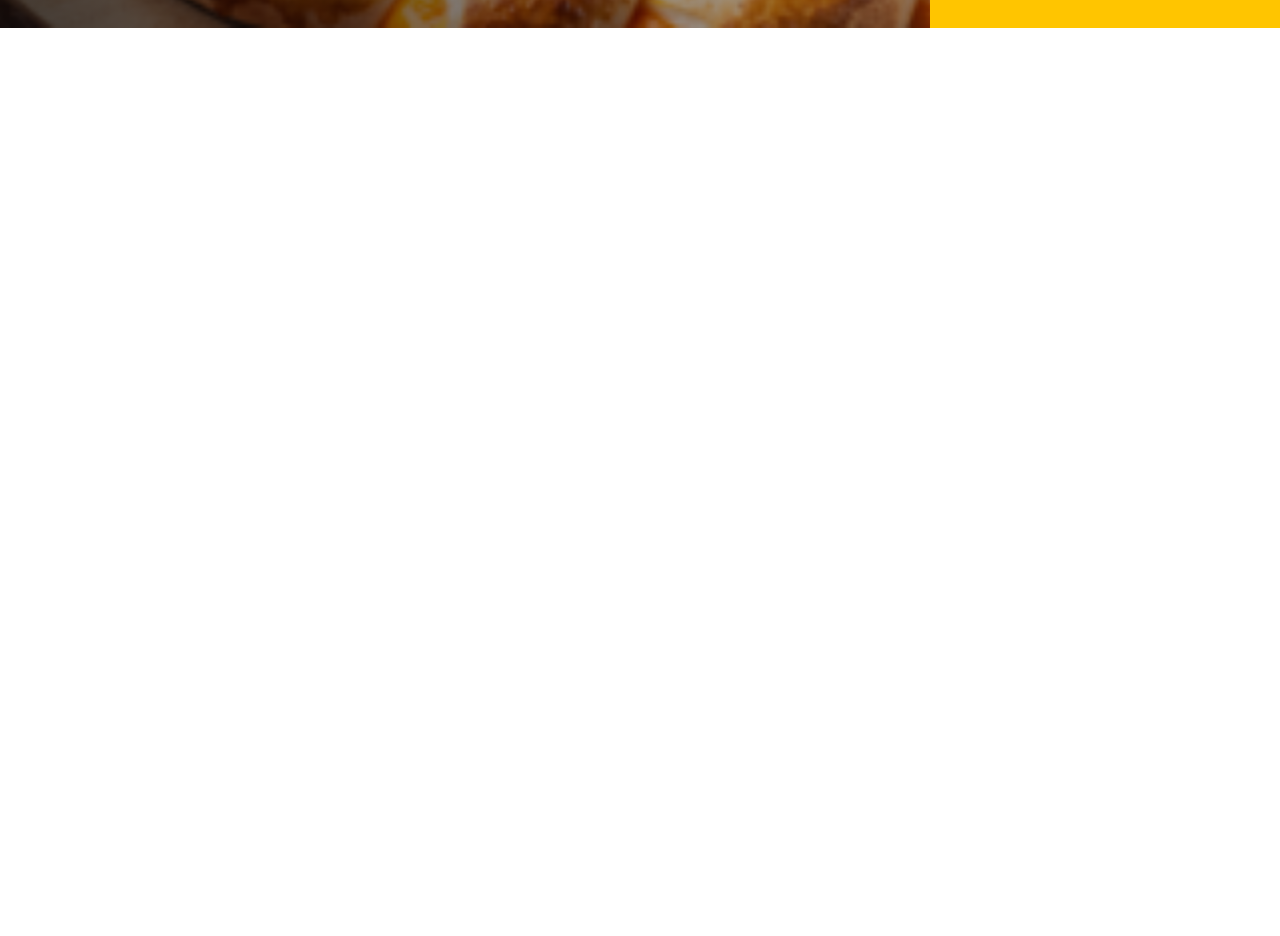
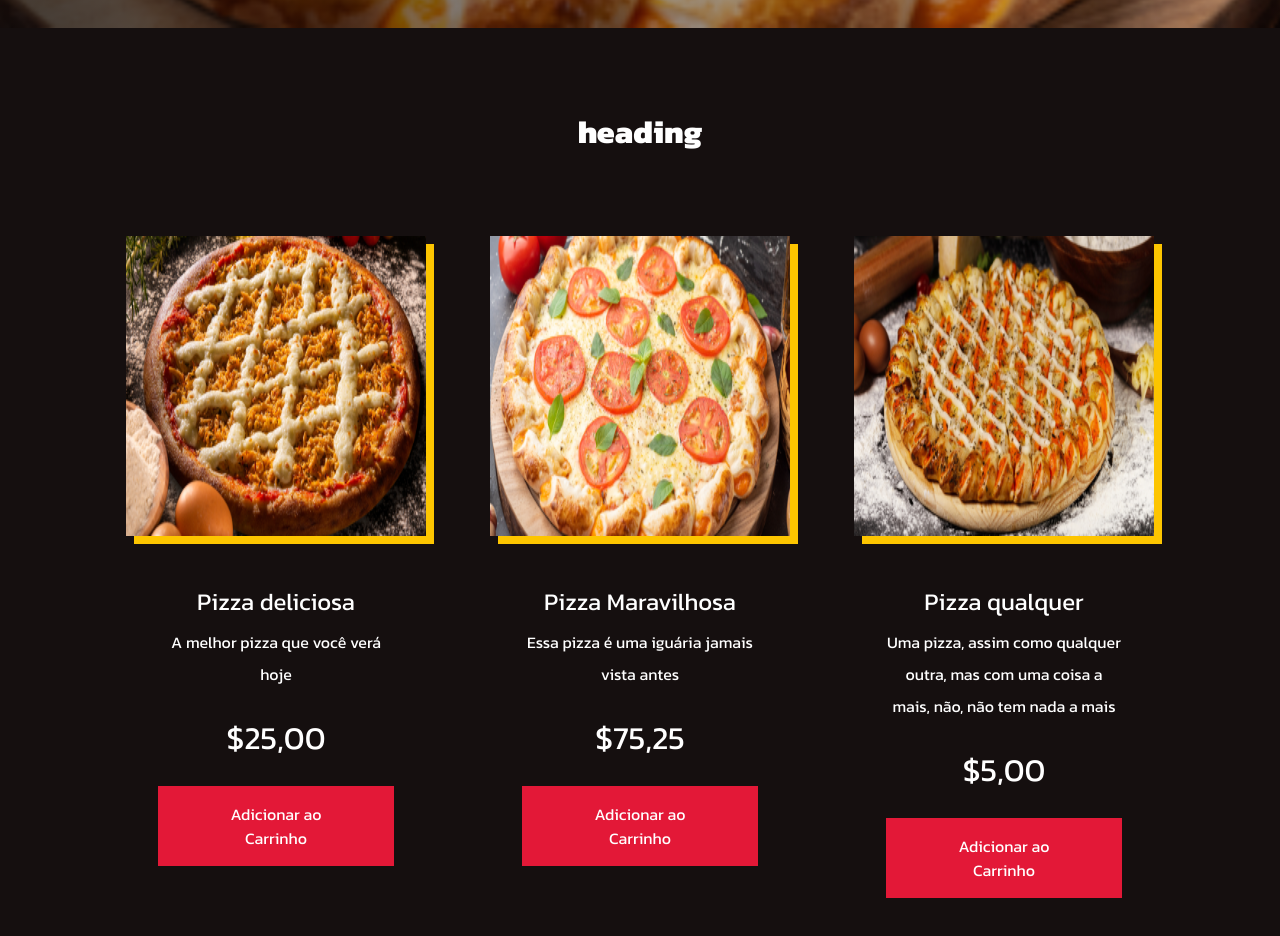
Before and after one commit to devAlexSilva/react-vendas-pizza, a React (Vite) app: page / in a window 1280 px wide. Shown: the part 772-1708 px from the top of the page. Before the commit the page ends 880 px from the top, so only its background shows below. Built offline with nearby package versions, Linux system fonts and the light colour scheme.

Commit message:
feat: add product component

```diff
--- a/src/App.tsx
+++ b/src/App.tsx
@@ -1,5 +1,6 @@
 import { BrowserRouter as Router } from "react-router-dom"
 import { Hero } from "./components/hero"
+import { Product } from "./components/products"
 import { GlobalStyle } from "./GlobalStyles"
 
 export const App = () => {
@@ -8,6 +9,7 @@ export const App = () => {
       <Router>
         <GlobalStyle />
         <Hero />
+        <Product />
       </Router>
     </>
   )
--- /dev/null
+++ b/src/components/products/data.ts
@@ -0,0 +1,30 @@
+import product1 from '../../images/frango-catupiry.png'
+import product2 from '../../images/marguerita.png'
+import product3 from '../../images/quatro-queijos.png'
+
+export const productData = [
+    {   id: 1,
+        title: 'Pizza deliciosa',
+        img: product1,
+        alt: 'Pizza deliciosa',
+        desc: 'A melhor pizza que você verá hoje',
+        price: '$25,00',
+        button: 'Adicionar ao Carrinho'
+    },
+    {   id: 2,
+        title: 'Pizza Maravilhosa',
+        img: product2,
+        alt: 'Pizza Maravilhosa',
+        desc: 'Essa pizza é uma iguária jamais vista antes',
+        price: '$75,25',
+        button: 'Adicionar ao Carrinho'
+    },
+    {   id: 3,
+        title: 'Pizza qualquer',
+        img: product3,
+        alt: 'Pizza qualquer',
+        desc: 'Uma pizza, assim como qualquer outra, mas com uma coisa a mais, não, não tem nada a mais',
+        price: '$5,00',
+        button: 'Adicionar ao Carrinho'
+    },
+]
--- /dev/null
+++ b/src/components/products/index.tsx
@@ -0,0 +1,27 @@
+import * as S from './style'
+import { productData as data } from './data'
+
+export const Product = () => {
+    return (
+        <S.ProductsContainer>
+            <S.ProductsHeading>heading</S.ProductsHeading>
+            <S.ProductWrapper>
+                {
+                    data.map(product => {
+                        return(
+                            <S.ProductCard key={product.id}>
+                                <S.ProductImg src={product.img} alt={product.alt} />
+                                <S.ProductInfo>
+                                    <S.ProductTitle>{product.title}</S.ProductTitle>
+                                    <S.ProductDesc>{product.desc}</S.ProductDesc>
+                                    <S.ProductPrice>{product.price}</S.ProductPrice>
+                                    <S.ProductButton>{product.button}</S.ProductButton>
+                                </S.ProductInfo>
+                            </S.ProductCard>
+                        )
+                    })
+                }
+            </S.ProductWrapper>
+        </S.ProductsContainer>
+    )
+}
--- /dev/null
+++ b/src/components/products/style.ts
@@ -0,0 +1,74 @@
+import styled from "styled-components";
+
+export const ProductsContainer = styled.div`
+    width: 100vw;
+    min-height: 100vh;
+    padding: 5rem calc((100vw - 1300px) / 2);
+    background: #150f0f;
+    color: #fff;
+`
+
+export const ProductWrapper = styled.div`
+    display: flex;
+    flex-wrap: wrap;
+    justify-content: center;
+    margin: 0 auto;
+`
+
+export const ProductCard = styled.div`
+    margin: 0 2rem;
+    line-height: 2;
+    width: 300px;
+`
+
+export const ProductImg = styled.img`
+    height: 300px;
+    min-width: 300px;
+    max-width: 100%;
+    box-shadow: 8px 8px #fdc500;
+`
+
+export const ProductsHeading = styled.h1`
+    font-size: clamp(2rem, 2.5vw, 3rem);
+    text-align: center;
+    margin-bottom: 5rem;
+`
+
+export const ProductTitle = styled.h2`
+    font-weight: 400;
+    font-size: 1.5rem;
+`
+
+export const ProductInfo = styled.div`
+    display: flex;
+    flex-direction: column;
+    justify-content: center;
+    align-items: center;
+    padding: 2rem;
+    text-align: center;
+`
+
+export const ProductDesc = styled.p`
+    margin-bottom: 1rem;
+`
+
+export const ProductPrice = styled.p`
+    margin-bottom: 1rem;
+    font-size: 2rem;
+`
+
+export const ProductButton = styled.button`
+    font-size: 1rem;
+    padding: 1rem 4rem;
+    border: none;
+    background-color: #e31837;
+    color: #fff;
+    transition: .2s ease-out;
+
+    &:hover {
+        background-color: #ffc500;
+        transition: .2s ease-out;
+        color: #000;
+        cursor: pointer;
+    }
+`
--- a/src/components/sideBar/style.ts
+++ b/src/components/sideBar/style.ts
@@ -13,7 +13,7 @@ export const SidebarContainer = styled.aside`
     align-items: center;
     top: 0;
     transition: .3s ease-in-out;
-    right: ${ ({property}) => property == 'false' ? '0' : '-1000px' };
+    right: ${ ({property}) => property == 'false' ? '-1000px' : '0' };
 
     @media screen and (max-width: 400px){
         width: 100%;
```
Also changed, not shown: src/images/frango-catupiry.png (added), src/images/quatro-queijos.png (added).
